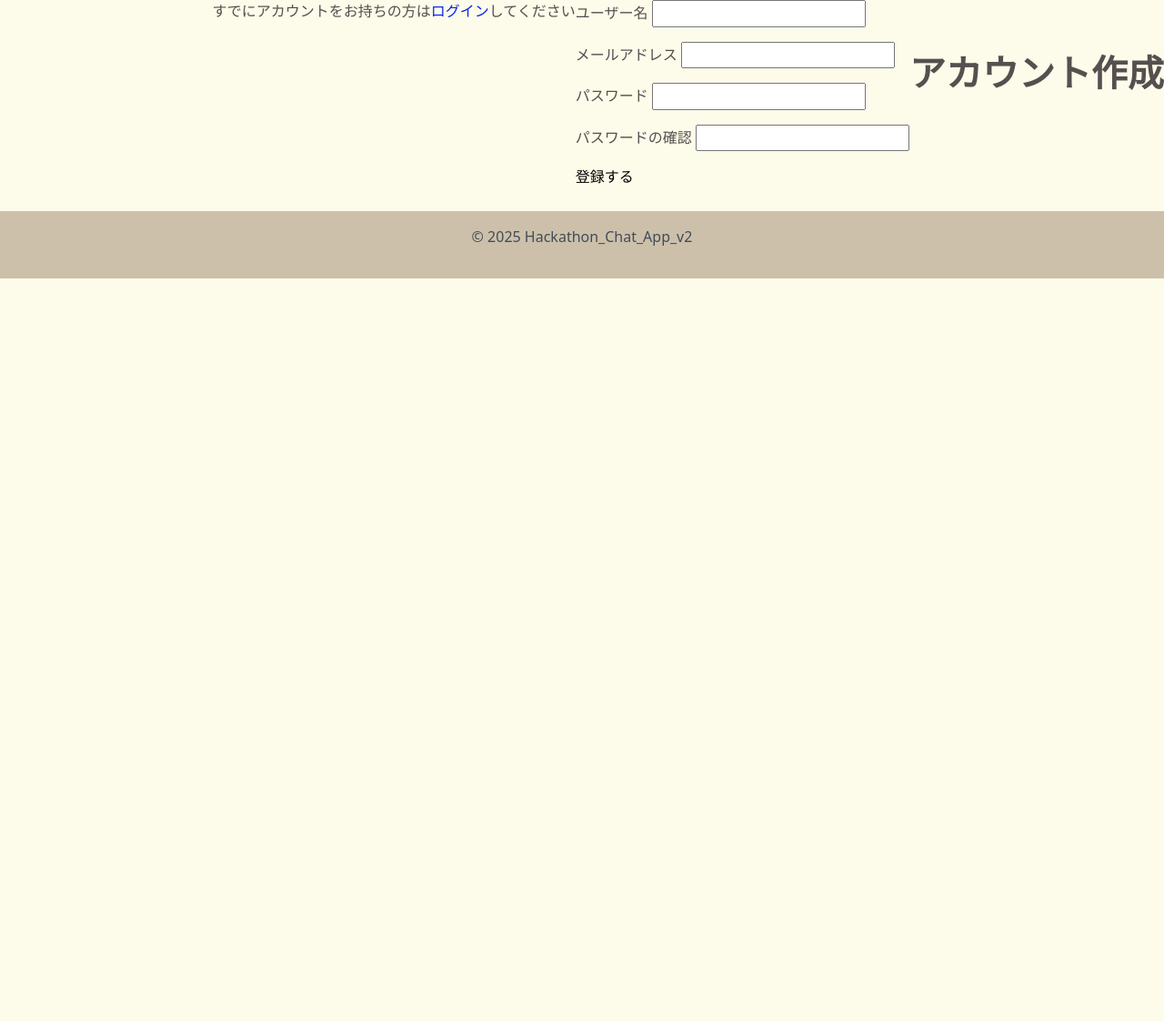
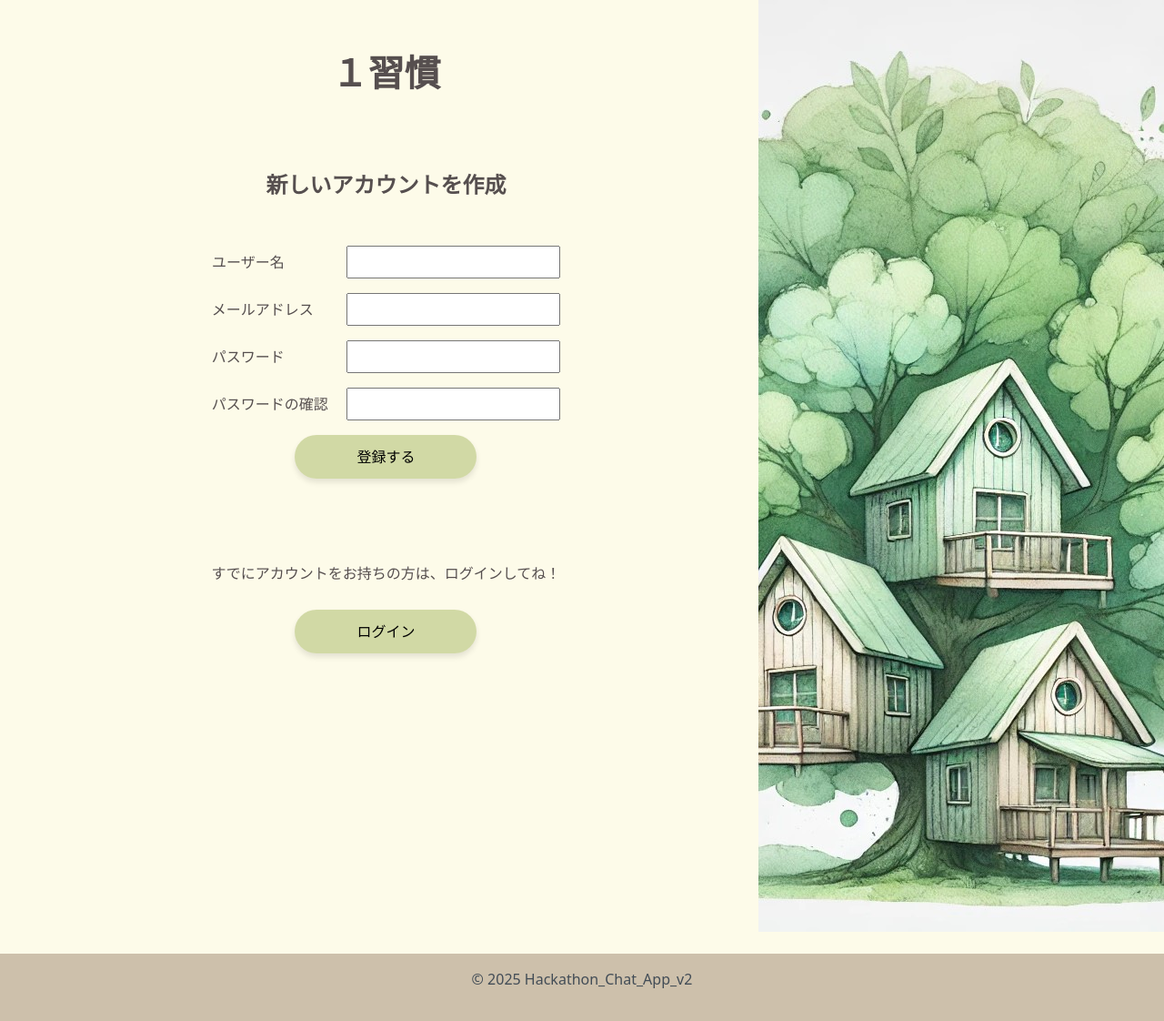
Before and after one commit to tama2407/hackathon_chat_app_v2, a Flask app: page /auth/signup in a window 1280 px wide. Shown: the part 112-1234 px from the top of the page at 91% size. Before the commit the page ends 418 px from the top, so only its background shows below. Run offline with Flask 3, Linux system fonts and the light colour scheme.

Commit message:
新規登録画面のデザインを修正

```diff
--- a/templates/auth/signup.html
+++ b/templates/auth/signup.html
@@ -1,33 +1,46 @@
 {% extends "base.html" %}
 
-{% block title %} 新規登録 {% endblock %}
+{% block title %} signup {% endblock %}
 
 {% block content %}
 <div class="auth-wrapper">
   <div class="auth-container">
-    <h1>アカウント作成</h1>
-    <form method="POST" action="{{ url_for('auth.signup') }}">
-      <div class="form-group">
-        <label for="name">ユーザー名</label>
+    <img src="{{ url_for('static', filename='img/registration.png') }}" class="login-main-pic">
+    </img>
+    <div class="auth-form-wrapper">
+      <h1>１習慣</h1>
+      <h2>新しいアカウントを作成</h2>
+      <div class="auth-form-container">
+        <form method="POST" action="{{ url_for('auth.signup') }}" class="form-group">
+          <div class="form-label">
+            <label for="name">ユーザー名　　　　</label>
             <input type="text" id="name" name="name" required minlength="3" maxlength="50" pattern="[a-zA-Z0-9]+"
               title="半角英数字とアンダースコアのみ使用可能">
           </div>
-      <div class="form-group">
-        <label for="email">メールアドレス</label>
+          <div class="form-label">
+            <label for="email">メールアドレス　　</label>
             <input type="email" id="email" name="email" required maxlength="120">
           </div>
-      <div class="form-group">
-        <label for="password">パスワード</label>
+          <div class="form-label">
+            <label for="password">パスワード　　　　</label>
             <input type="password" id="password" name="password" required minlength="8" maxlength="50"
               pattern="(?=.*[a-z])(?=.*[A-Z])(?=.*\d)[a-zA-Z\d@$!%*?&]{8,}" title="大文字・小文字・数字を含む８文字以上">
           </div>
-      <div class="form-group">
-        <label for="confirm_password">パスワードの確認</label>
+          <div class="form-label">
+            <label for="confirm_password">パスワードの確認　</label>
             <input type="password" id="confirm_password" name="confirm_password" required>
           </div>
-      <button type="submit" class="btn primary">登録する</button>
+          <button type="submit" class="btn-primary">登録する</button>
         </form>
-    <p class="auth-link">すでにアカウントをお持ちの方は<a href="{{ url_for('auth.login') }}">ログイン</a>してください</p>
+      </div>
+
+      <div class="auth-form-container">
+        <p>すでにアカウントをお持ちの方は、ログインしてね！</p>
+        <form method="GET" action="{{ url_for('auth.login') }}" class="form-group">
+          <button type="submit" class="btn-primary">ログイン</button>
+        </form>
+      </div>
+    </div>
   </div>
 </div>
 {% endblock %}
```
Also changed, not shown: templates/auth/login.html (+4 -4 lines). Lines whose indentation alone changed are shown as unchanged.
